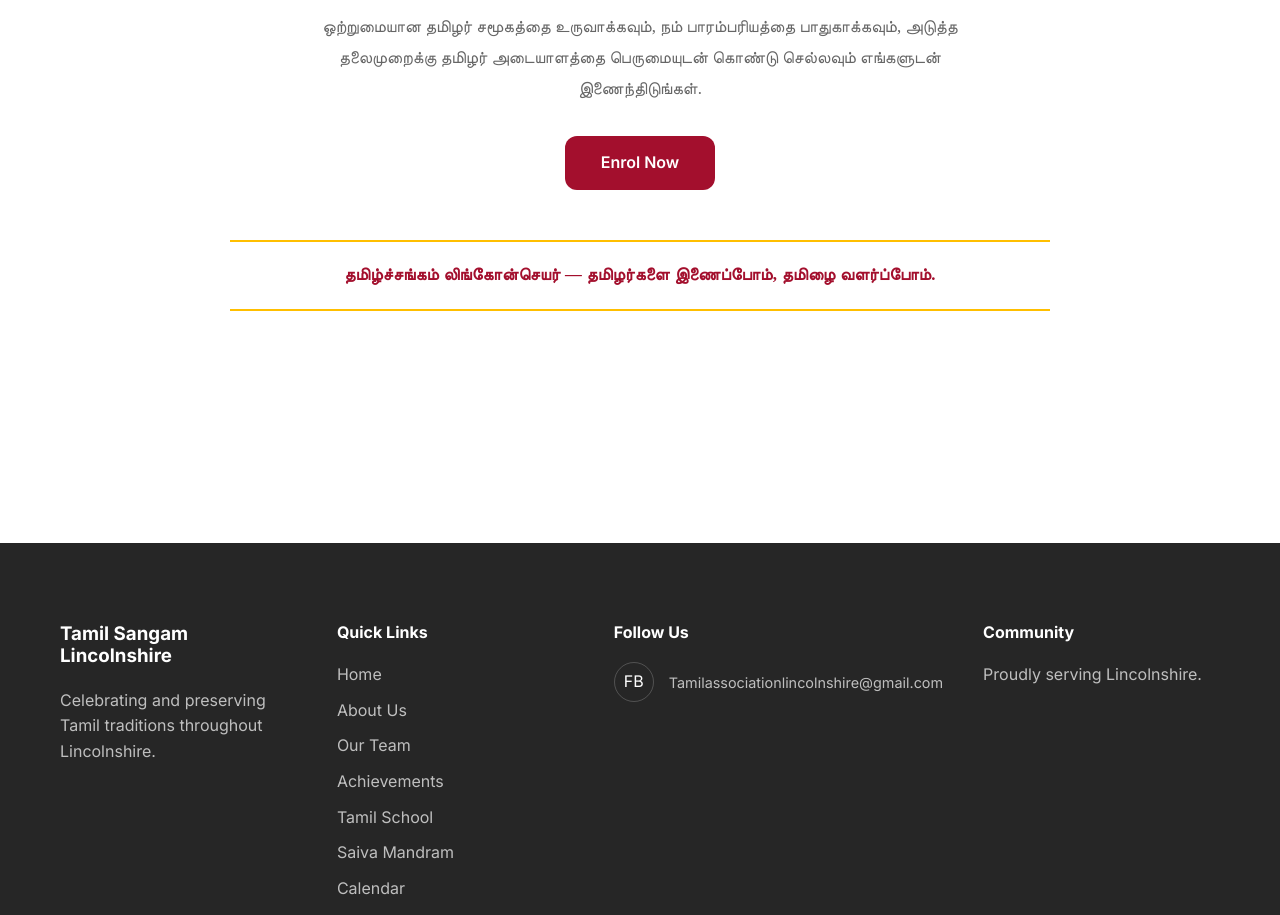
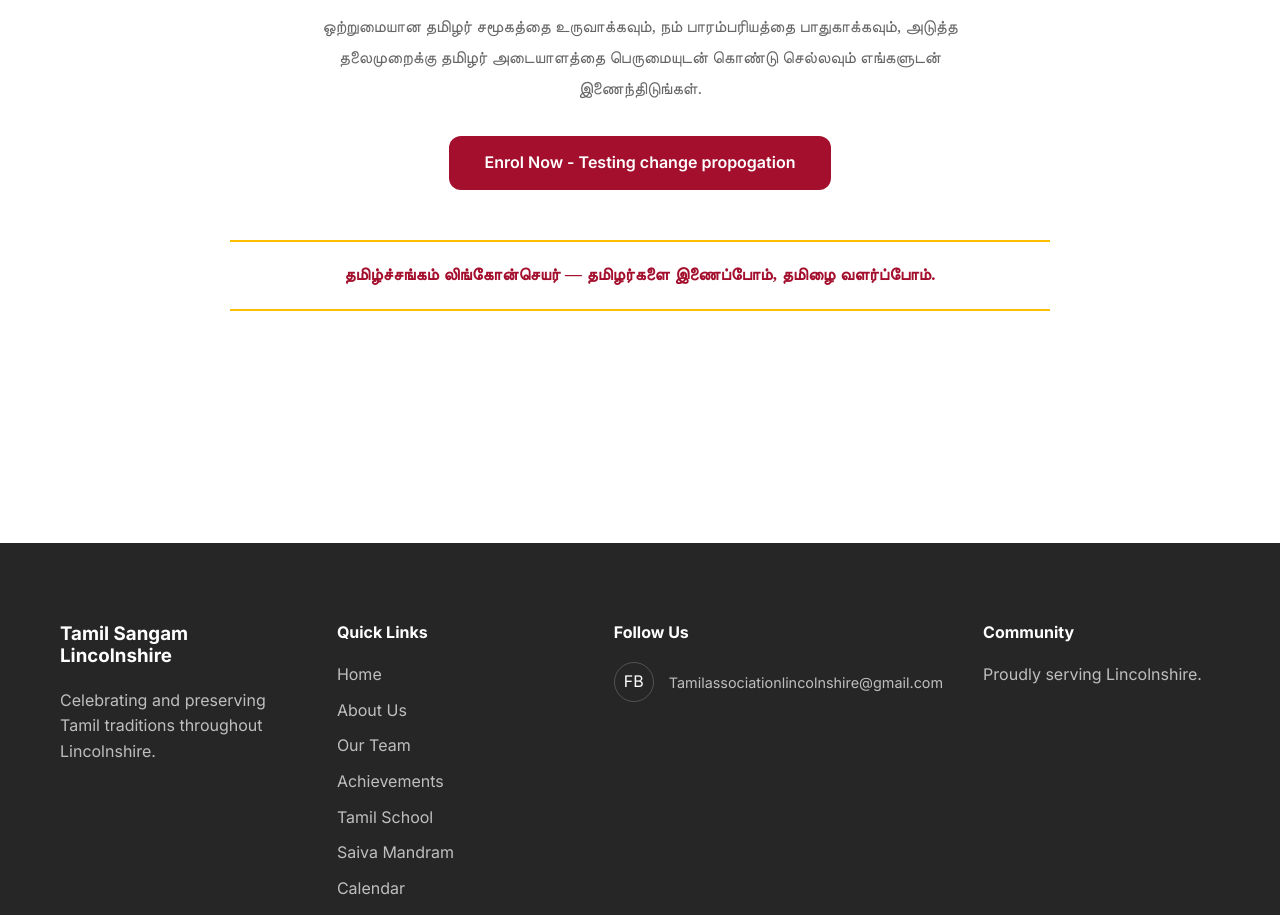
Before and after one commit to Gomathi1806/TamilsangamLincolnshire, a React (Vite) app: page /about in a window 1280 px wide. Shown: the part 2380-3295 px from the top of the page. Built offline with nearby package versions, Linux system fonts and the light colour scheme; a web font is replaced by a local one.

Commit message:
Update button text to include 'Testing change propagation'

```diff
--- a/src/pages/AboutUs.jsx
+++ b/src/pages/AboutUs.jsx
@@ -162,7 +162,7 @@ const AboutUs = () => {
             className="btn btn-primary"
             style={{ padding: '14px 36px', fontSize: '1rem', textDecoration: 'none', display: 'inline-block' }}
           >
-            Enrol Now
+            Enrol Now - Testing change propogation
           </a>
 
           <div style={{
```
